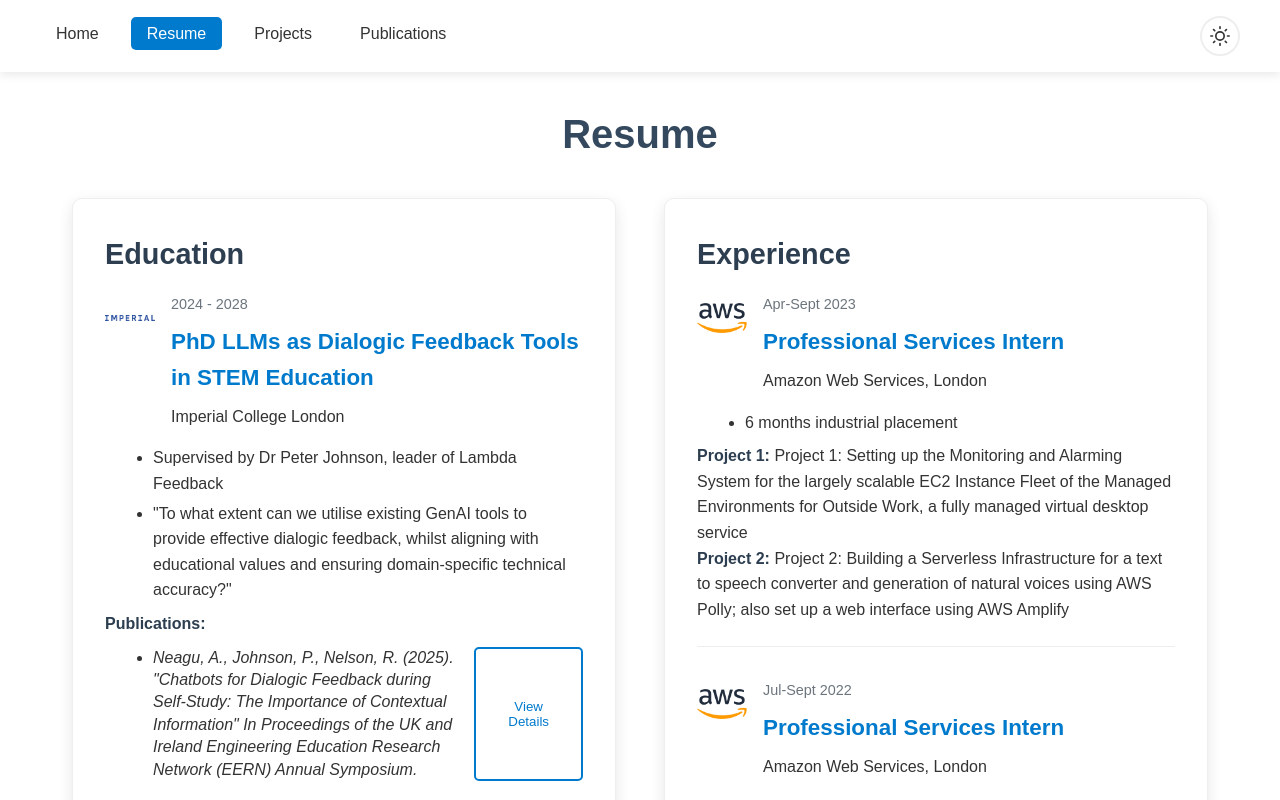
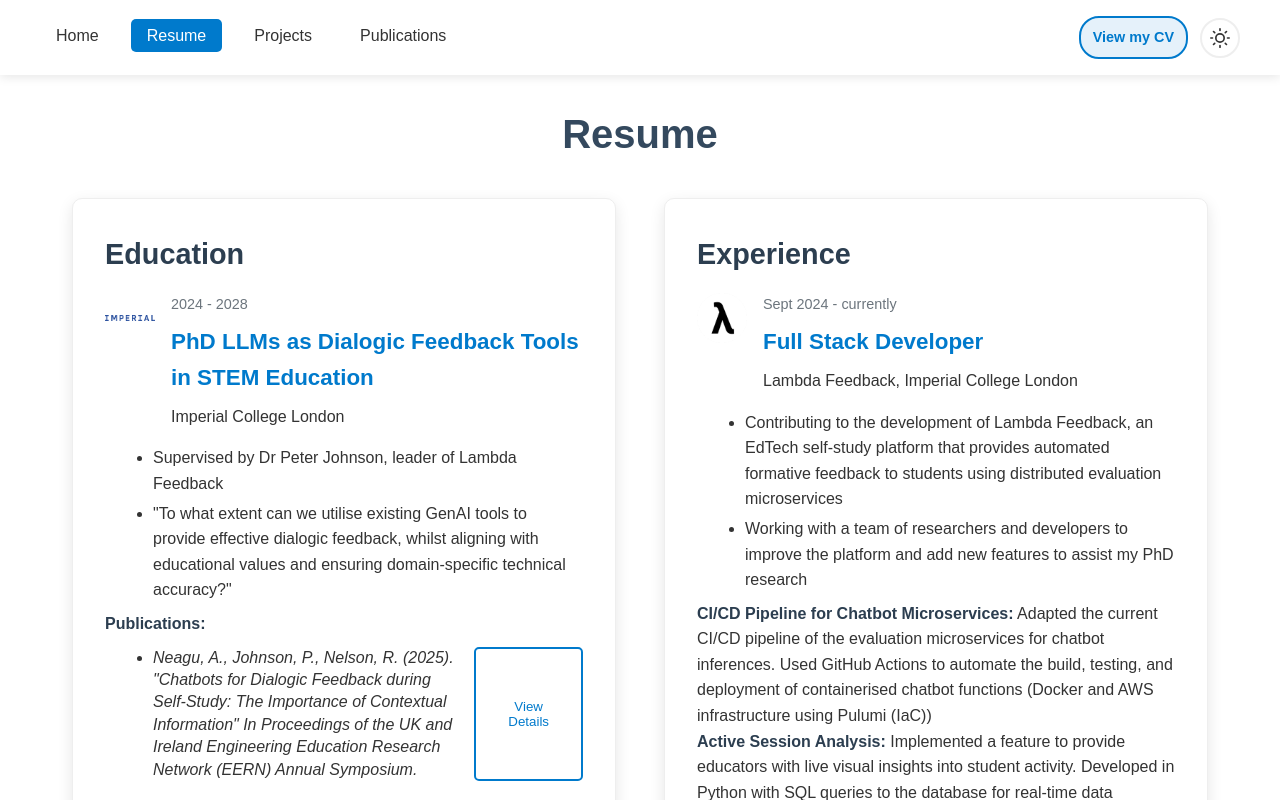
Before and after one commit to neagualexa/neagualexa.github.io, a React (Create React App) app: page /resume in a window 1280 px wide. Shown: the top 800 px of the page. Built offline with nearby package versions, Linux system fonts and the light colour scheme.

Commit message:
resume data lambda work, view CV pdf

```diff
--- a/src/components/Navigation.js
+++ b/src/components/Navigation.js
@@ -98,7 +98,19 @@ const Navigation = () => {
             </Link>
           </li>
         </ul>
-        <ThemeToggle />
+        <div className="nav-controls">
+          <a
+            href="/Alexandra Neagu Resume.pdf"
+            target="_blank"
+            rel="noopener noreferrer"
+            className="cv-download-btn"
+            title="Download CV (PDF)"
+            aria-label="Download CV PDF"
+          >
+            View my CV
+          </a>
+          <ThemeToggle />
+        </div>
       </div>
     </nav>
   );
--- a/src/components/ResumeItem.js
+++ /dev/null
@@ -1,81 +0,0 @@
-import React from "react";
-import PropTypes from "prop-types";
-
-const ResumeItem = ({ item }) => {
-  return (
-    <div className="resume-item">
-      <div className="date">{item.period}</div>
-      <h4>{item.title}</h4>
-      <div className="institution">{item.institution}</div>
-
-      {item.details && (
-        <ul>
-          {item.details.map((detail, index) => (
-            <li key={index}>{detail}</li>
-          ))}
-        </ul>
-      )}
-
-      {item.dissertation && (
-        <p>
-          <strong>Final Year Dissertation Project:</strong>
-          <em> {item.dissertation}</em>
-        </p>
-      )}
-
-      {item.publications && (
-        <div>
-          <strong>Publications:</strong>
-          <ul>
-            {item.publications.map((pub, index) => (
-              <li key={index}>{pub}</li>
-            ))}
-          </ul>
-        </div>
-      )}
-
-      {item.yearBreakdown && (
-        <div>
-          {Object.entries(item.yearBreakdown).map(([year, subjects]) => (
-            <div key={year}>
-              <strong>{year}:</strong>
-              <ul>
-                {subjects.map((subject, index) => (
-                  <li key={index}>{subject}</li>
-                ))}
-              </ul>
-            </div>
-          ))}
-        </div>
-      )}
-
-      {item.languages && <li>{item.languages}</li>}
-
-      {item.projects && (
-        <div>
-          {item.projects.map((project, index) => (
-            <li key={index}>
-              <strong>Project {index + 1}:</strong> {project}
-            </li>
-          ))}
-        </div>
-      )}
-    </div>
-  );
-};
-
-ResumeItem.propTypes = {
-  item: PropTypes.shape({
-    period: PropTypes.string.isRequired,
-    title: PropTypes.string.isRequired,
-    institution: PropTypes.string.isRequired,
-    details: PropTypes.arrayOf(PropTypes.string),
-    dissertation: PropTypes.string,
-    publications: PropTypes.arrayOf(PropTypes.string),
-    yearBreakdown: PropTypes.object,
-    languages: PropTypes.string,
-    projects: PropTypes.arrayOf(PropTypes.string),
-  }).isRequired,
-};
-
-export default ResumeItem;
--- a/src/components/ResumeSection.js
+++ b/src/components/ResumeSection.js
@@ -16,12 +16,7 @@ const ResumeSection = ({ section }) => {
     }
   };
 
-  return (
-    <div className="resume-section">
-      <h3>{section.title}</h3>
-
-      {section.items.map((item, index) => (
-        <div key={index} className="resume-item">
+  const renderItemHeader = (item) => (
     <div className="resume-item-header">
       {item.logo && (
         <div className="institution-logo">
@@ -40,20 +35,29 @@ const ResumeSection = ({ section }) => {
         <div className="institution">{item.institution}</div>
       </div>
     </div>
+  );
 
-          {item.details && (
-            <ul>
-              {item.details.map((detail, detailIndex) => (
-                <li key={detailIndex}>{detail}</li>
-              ))}
-            </ul>
-          )}
+  const renderProject = (project, projectIndex) => {
+    const colonIndex = project.indexOf(":");
+    if (colonIndex !== -1) {
+      const title = project.substring(0, colonIndex);
+      const description = project.substring(colonIndex + 1);
+      return (
+        <div key={projectIndex}>
+          <strong>{title}:</strong>
+          {description}
+        </div>
+      );
+    } else {
+      return (
+        <div key={projectIndex}>
+          <strong>Project {projectIndex + 1}:</strong> {project}
+        </div>
+      );
+    }
+  };
 
-          {item.publications && (
-            <div>
-              <strong>Publications:</strong>
-              <ul>
-                {item.publications.map((pub, pubIndex) => (
+  const renderPublication = (pub, pubIndex) => (
     <li key={pubIndex}>
       {typeof pub === "string" ? (
         pub
@@ -70,7 +74,46 @@ const ResumeSection = ({ section }) => {
         </div>
       )}
     </li>
+  );
+
+  const renderYearBreakdown = (yearBreakdown) => (
+    <div>
+      {Object.entries(yearBreakdown).map(([year, subjects]) => (
+        <div key={year}>
+          <strong>{year}:</strong>
+          <ul>
+            {subjects.map((subject, subjectIndex) => (
+              <li key={subjectIndex}>{subject}</li>
             ))}
+          </ul>
+        </div>
+      ))}
+    </div>
+  );
+
+  return (
+    <div className="resume-section">
+      <h3>{section.title}</h3>
+
+      {section.items.map((item, index) => (
+        <div key={index} className="resume-item">
+          {renderItemHeader(item)}
+
+          {item.details && (
+            <ul>
+              {item.details.map((detail, detailIndex) => (
+                <li key={detailIndex}>{detail}</li>
+              ))}
+            </ul>
+          )}
+
+          {item.publications && (
+            <div>
+              <strong>Publications:</strong>
+              <ul>
+                {item.publications.map((pub, pubIndex) =>
+                  renderPublication(pub, pubIndex)
+                )}
               </ul>
             </div>
           )}
@@ -82,30 +125,15 @@ const ResumeSection = ({ section }) => {
             </div>
           )}
 
-          {item.yearBreakdown && (
-            <div>
-              {Object.entries(item.yearBreakdown).map(([year, subjects]) => (
-                <div key={year}>
-                  <strong>{year}:</strong>
-                  <ul>
-                    {subjects.map((subject, subjectIndex) => (
-                      <li key={subjectIndex}>{subject}</li>
-                    ))}
-                  </ul>
-                </div>
-              ))}
-            </div>
-          )}
+          {item.yearBreakdown && renderYearBreakdown(item.yearBreakdown)}
 
           {item.languages && <div>{item.languages}</div>}
 
           {item.projects && (
             <div>
-              {item.projects.map((project, projectIndex) => (
-                <div key={projectIndex}>
-                  <strong>Project {projectIndex + 1}:</strong> {project}
-                </div>
-              ))}
+              {item.projects.map((project, projectIndex) =>
+                renderProject(project, projectIndex)
+              )}
             </div>
           )}
         </div>
--- a/src/components/index.js
+++ b/src/components/index.js
@@ -26,4 +26,3 @@ export { default as ResumeSection } from "./ResumeSection";
 export { default as SkillsSection } from "./SkillsSection";
 export { default as CertificationsSection } from "./CertificationsSection";
 export { default as OtherInterestsSection } from "./OtherInterestsSection";
-export { default as ResumeItem } from "./ResumeItem";
--- a/src/data/resumeData.json
+++ b/src/data/resumeData.json
@@ -79,6 +79,21 @@
     {
       "title": "Experience",
       "items": [
+        {
+          "period": "Sept 2024 - currently",
+          "title": "Full Stack Developer",
+          "institution": "Lambda Feedback, Imperial College London",
+          "logo": "LambdaFeedback_logo.png",
+          "details": [
+            "Contributing to the development of Lambda Feedback, an EdTech self-study platform that provides automated formative feedback to students using distributed evaluation microservices",
+            "Working with a team of researchers and developers to improve the platform and add new features to assist my PhD research"
+          ],
+          "projects": [
+            "CI/CD Pipeline for Chatbot Microservices: Adapted the current CI/CD pipeline of the evaluation microservices for chatbot inferences. Used GitHub Actions to automate the build, testing, and deployment of containerised chatbot functions (Docker and AWS infrastructure using Pulumi (IaC))",
+            "Active Session Analysis: Implemented a feature to provide educators with live visual insights into student activity.  Developed in Python with SQL queries to the database for real-time data aggregation",
+            "Draft Response Functionality: Integrated a new functionality allowing students to save draft responses for later submission. Developed using TypeScript, SQL migrations, GraphQL and Python"
+          ]
+        },
         {
           "period": "Apr-Sept 2023",
           "title": "Professional Services Intern",
--- a/src/styles.css
+++ b/src/styles.css
@@ -128,6 +128,12 @@ body {
     flex-direction: column;
     gap: 1rem;
   }
+
+  /* Stack navigation controls horizontally on mobile */
+  .nav-controls {
+    order: -1; /* Move controls above navigation links */
+    gap: 1rem;
+  }
 }
 
 /* Desktop navigation always visible */
@@ -176,6 +182,55 @@ nav a:hover,
 nav a.active {
   background: var(--accent-primary);
   color: var(--text-inverse);
+}
+
+/* CV Download Button Specific Styling */
+.cv-download {
+  background: var(--accent-light) !important;
+  border: 2px solid var(--accent-primary) !important;
+  color: var(--accent-primary) !important;
+  font-weight: 600 !important;
+  transition: all 0.3s ease !important;
+}
+
+.cv-download:hover {
+  background: var(--accent-primary) !important;
+  color: var(--text-inverse) !important;
+  transform: translateY(-2px);
+  box-shadow: 0 4px 8px rgba(0, 0, 0, 0.2);
+}
+
+/* Navigation Controls Container */
+.nav-controls {
+  display: flex;
+  align-items: center;
+  gap: 0.75rem;
+}
+
+/* CV Download Button (icon style) */
+.cv-download-btn {
+  background: var(--accent-light);
+  border: 2px solid var(--accent-primary);
+  border-radius: 20px;
+  padding: 0.5rem 0.75rem;
+  display: flex;
+  align-items: center;
+  justify-content: center;
+  gap: 0.25rem;
+  cursor: pointer;
+  color: var(--accent-primary);
+  transition: all 0.3s ease;
+  text-decoration: none;
+  font-size: 0.9rem;
+  font-weight: 600;
+  white-space: nowrap;
+}
+
+.cv-download-btn:hover {
+  background: var(--accent-primary);
+  color: var(--text-inverse);
+  transform: scale(1.1);
+  box-shadow: 0 4px 8px rgba(0, 0, 0, 0.2);
 }
 
 /* Theme Toggle Button */
@@ -916,6 +971,20 @@ p {
     justify-content: center;
   }
 
+  /* CV button mobile adjustments */
+  .cv-download {
+    font-size: 0.85rem !important;
+    padding: 0.6rem 0.8rem !important;
+    min-width: auto !important;
+  }
+
+  /* CV icon button mobile adjustments */
+  .cv-download-btn {
+    padding: 0.4rem 0.6rem;
+    font-size: 0.8rem;
+    gap: 0.2rem;
+  }
+
   #home {
     flex-direction: column;
     text-align: center;
```
Also changed, not shown: src/data/misc/resume/LambdaFeedback_logo.png (added), 1 other file (tests, documents, lock files or other folders). Lines whose indentation alone changed are shown as unchanged.
